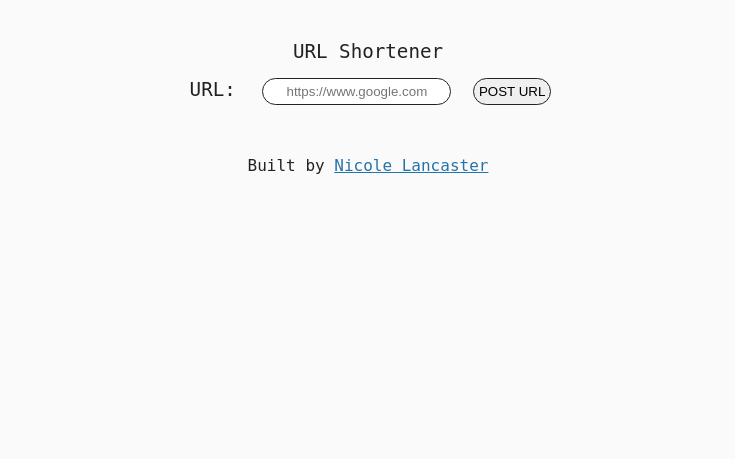
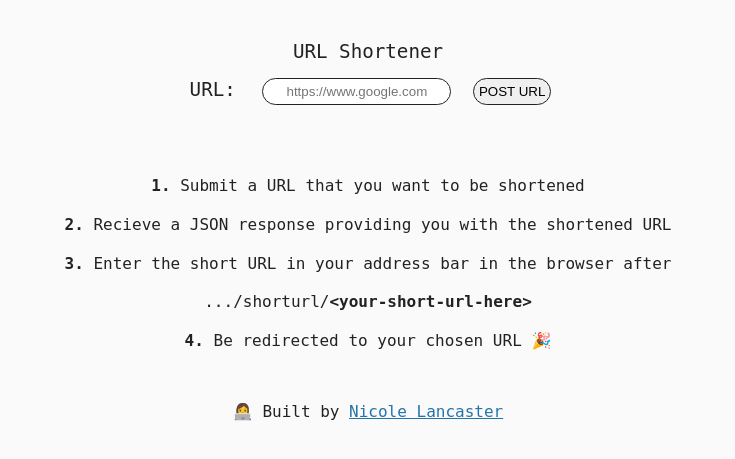
Before and after one commit to nicole-lancaster/url-shortener-microservice, a website: page src/views/index.html in a window 1280 px wide. Shown: the part 81-540 px from the top of the page, without its empty margins (272-1007 px from the left). Drawn offline with Linux system fonts and the light colour scheme.

Commit message:
adding basic styling and instructions

```diff
--- a/public/styles.css
+++ b/public/styles.css
@@ -30,6 +30,30 @@ input {
   text-align: center;
 }
 
+#instructions-container {
+  display: flex;
+  flex-direction: row;
+  justify-content: center;
+}
+
+#instructions {
+  padding: 10px;
+  justify-content: center;
+  max-width: 75%;
+  width: max-content;
+  border-radius: 20px;
+  text-align: center;
+  list-style-position: inside;
+}
+
+ol > li::marker {
+  font-weight: bold;
+}
+
+ol > li {
+  padding: 10px;
+}
+
 a {
   color: #2574a9;
 }
--- a/src/views/index.html
+++ b/src/views/index.html
@@ -14,7 +14,6 @@
     <main>
       <section>
         <form action="api/shorturl" method="POST">
-          <!-- <fieldset> -->
           <legend>URL Shortener</legend>
           <label for="url_input">URL:</label>
           <input
@@ -24,16 +23,24 @@
             placeholder="https://www.google.com"
           />
           <input type="submit" value="POST URL" />
-          <!-- </fieldset> -->
         </form>
+      </section>
+      <section id="instructions-container">
+        <ol id="instructions">
+          <li>Submit a URL that you want to be shortened</li>
+          <li>Recieve a JSON response providing you with the shortened URL</li>
+          <li>
+            Enter the short URL in your address bar in the browser after<br /><br />
+            .../shorturl/<strong>&lt;your-short-url-here&gt;</strong>
+          </li>
+          <li>Be redirected to your chosen URL 🎉</li>
+        </ol>
       </section>
     </main>
     <footer>
       <p>
-        Built by
-        <a href="https://nicolelancasterportfolio.netlify.app/"
-          >Nicole Lancaster</a
-        >
+        👩‍💻 Built by
+        <a href="https://linktr.ee/nicolelancaster">Nicole Lancaster</a>
       </p>
     </footer>
   </body>
```
